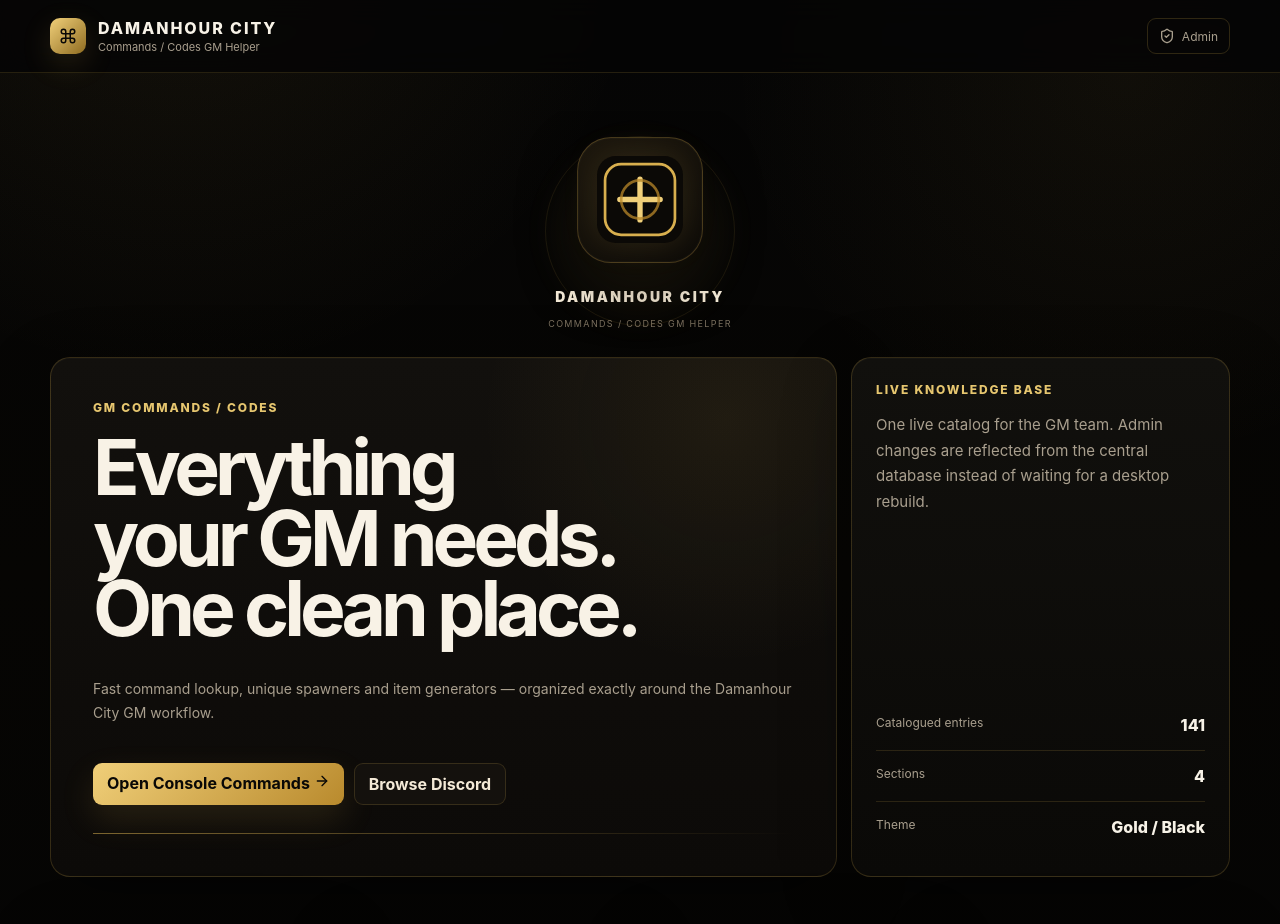
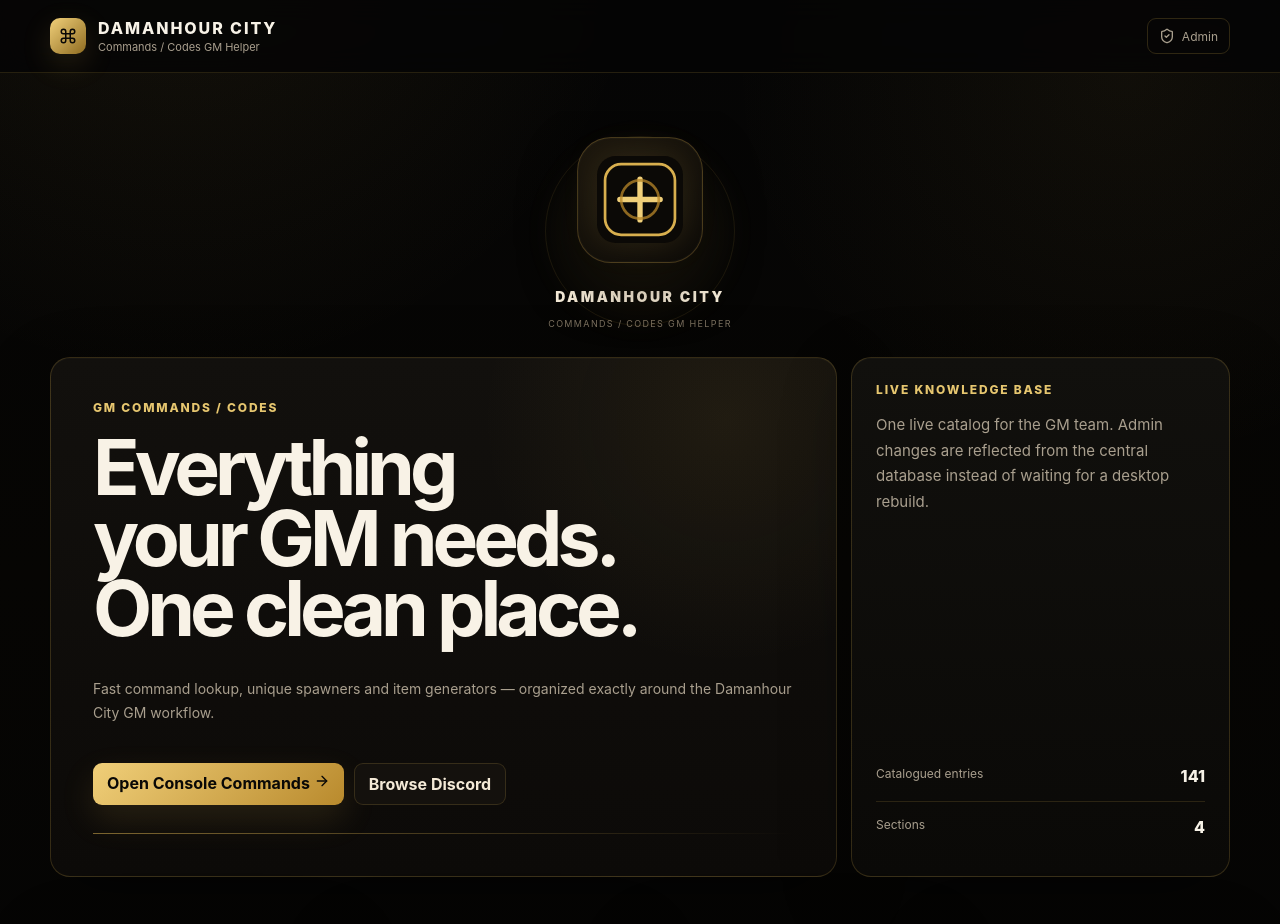
Before and after one commit to nylious/HelperWeb, a Next.js app: page / in a window 1280 px wide. Shown: the top 924 px of the page. Built offline with nearby package versions, Linux system fonts and the light colour scheme; no server answers; the database is empty.

Commit message:
Update page.tsx

```diff
--- a/app/page.tsx
+++ b/app/page.tsx
@@ -62,7 +62,6 @@ export default async function Home() {
             <div>
               <div className="stat"><span className="stat-label">Catalogued entries</span><span className="stat-value">{count || '—'}</span></div>
               <div className="stat"><span className="stat-label">Sections</span><span className="stat-value">{sections.length}</span></div>
-              <div className="stat"><span className="stat-label">Theme</span><span className="stat-value">Gold / Black</span></div>
             </div>
           </div>
         </div>
```
